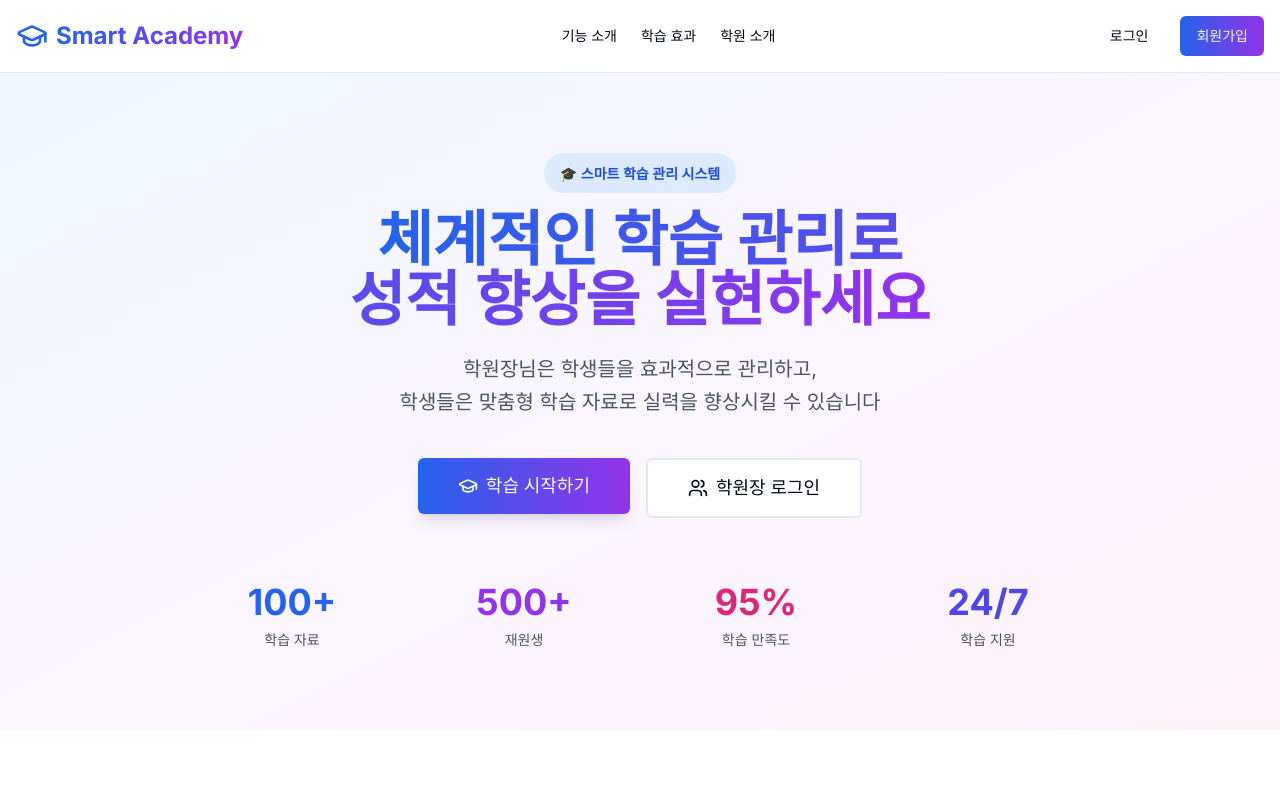
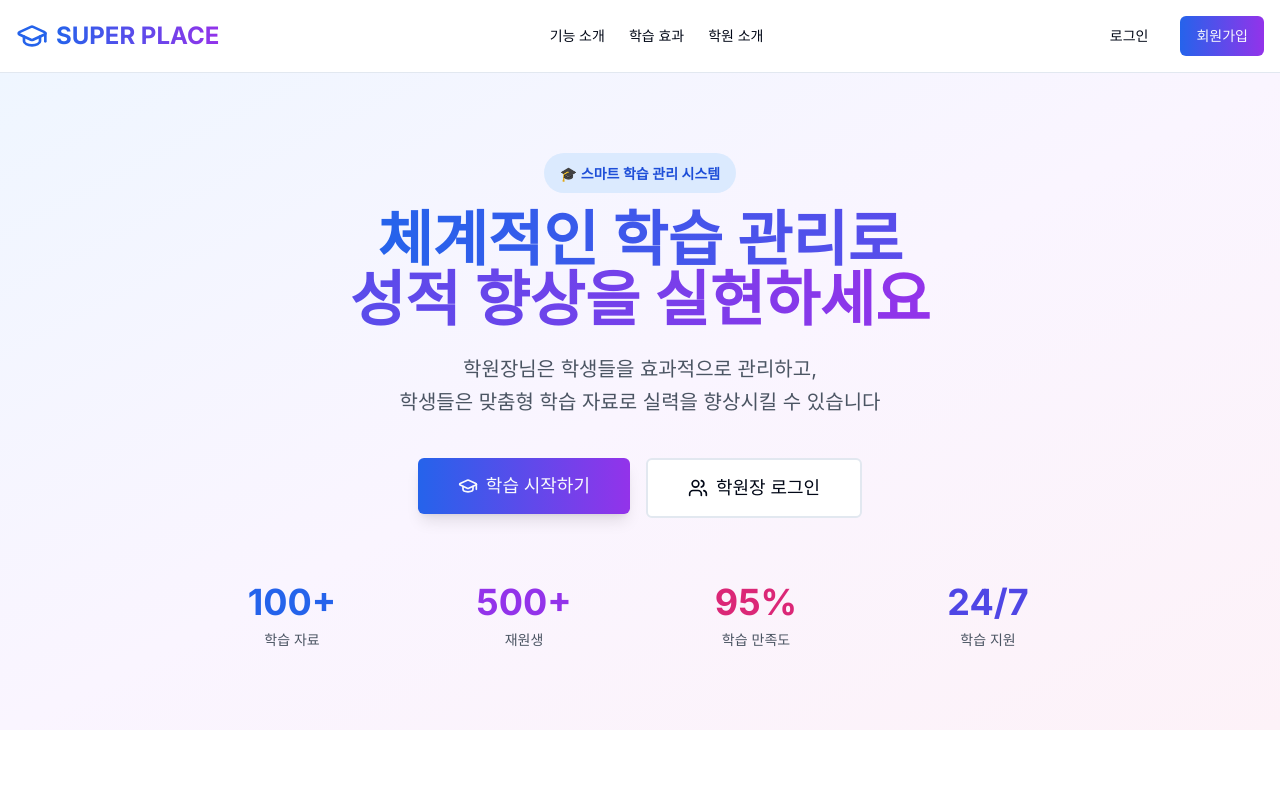
Before and after one commit to kohsunwoo12345-cmyk/superplace, a Next.js app: page / in a window 1280 px wide. Shown: the top 800 px of the page. Built offline with nearby package versions, Linux system fonts and the light colour scheme; no server answers.

Commit message:
refactor: 브랜드명을 Smart Academy에서 SUPER PLACE로 변경
- 홈페이지 헤더, 푸터 브랜드명 업데이트
- 대시보드 사이드바 로고 및 푸터 업데이트
- 모든 저작권 표시 업데이트

```diff
--- a/src/app/page.tsx
+++ b/src/app/page.tsx
@@ -82,7 +82,7 @@ export default function Home() {
           <div className="flex items-center space-x-2">
             <GraduationCap className="h-8 w-8 text-primary" />
             <span className="text-2xl font-bold bg-gradient-to-r from-blue-600 to-purple-600 bg-clip-text text-transparent">
-              Smart Academy
+              SUPER PLACE
             </span>
           </div>
           <nav className="hidden md:flex items-center space-x-6">
@@ -357,7 +357,7 @@ export default function Home() {
               <div className="flex items-center space-x-2 mb-4">
                 <GraduationCap className="h-6 w-6 text-primary" />
                 <span className="text-xl font-bold bg-gradient-to-r from-blue-600 to-purple-600 bg-clip-text text-transparent">
-                  Smart Academy
+                  SUPER PLACE
                 </span>
               </div>
               <p className="text-sm text-gray-600">
@@ -390,7 +390,7 @@ export default function Home() {
             </div>
           </div>
           <div className="mt-12 pt-8 border-t text-center text-sm text-gray-600">
-            © 2024 Smart Academy. All rights reserved.
+            © 2024 SUPER PLACE. All rights reserved.
           </div>
         </div>
       </footer>
--- a/src/components/dashboard/Sidebar.tsx
+++ b/src/components/dashboard/Sidebar.tsx
@@ -86,7 +86,7 @@ export default function DashboardSidebar() {
           {/* Logo */}
           <div className="flex items-center flex-shrink-0 px-4 py-5 border-b">
             <GraduationCap className="h-8 w-8 text-primary" />
-            <span className="ml-2 text-xl font-bold">Smart Academy</span>
+            <span className="ml-2 text-xl font-bold">SUPER PLACE</span>
           </div>
 
           {/* User Info */}
@@ -132,7 +132,7 @@ export default function DashboardSidebar() {
           {/* Bottom section */}
           <div className="flex-shrink-0 border-t p-4">
             <div className="text-xs text-gray-500">
-              © 2024 Smart Academy
+              © 2024 SUPER PLACE
             </div>
           </div>
         </div>
```
